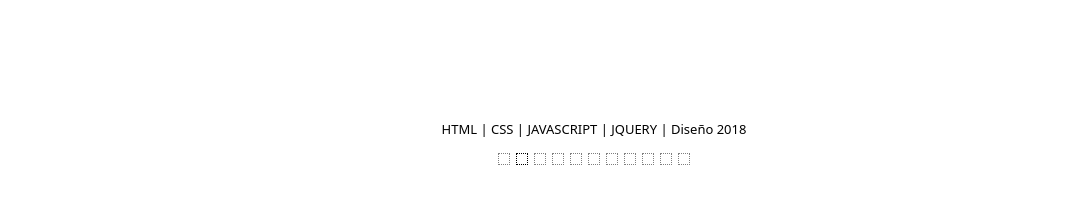
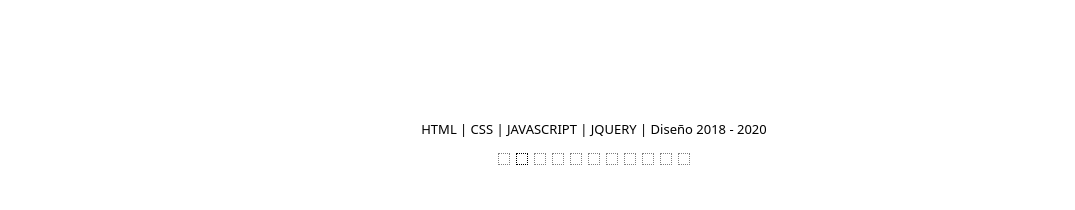
Before and after one commit to RavenAoiffe/AmeyalliYanezPortfolio, a React (Vite) app: page / in a window 1280 px wide. Shown: the part 1680-1890 px from the top of the page, without its empty margins (46-1121 px from the left). Built offline with nearby package versions, Linux system fonts and the light colour scheme.

Commit message:
Actualización información

```diff
--- a/src/components/Swipper.jsx
+++ b/src/components/Swipper.jsx
@@ -17,7 +17,7 @@ const Swipper = () => {
         "link":"https://cmm.cenart.gob.mx/edigitales/2019",
         "image":"/img/portafolio/escrituras1328.png",
         "description":"lorem impusummsds",
-        "tecno":"HTML | CSS | JAVASCRIPT | JQUERY | Diseño"
+        "tecno":"HTML | CSS | JAVASCRIPT | JQUERY | Diseño 2019"
       },
       {
         "project":"Fabrica de Producción Editorial",
@@ -25,7 +25,7 @@ const Swipper = () => {
         "link":"https://cmm.cenart.gob.mx/Fabrica_Editorial",
         "image":"/img/portafolio/fabrica1328.png",
         "description":"lorem impusummsds",
-        "tecno":"HTML | CSS | JAVASCRIPT | JQUERY | Diseño 2018"
+        "tecno":"HTML | CSS | JAVASCRIPT | JQUERY | Diseño 2018 - 2020"
       },
       {
         "project":"DiseñaLab",
```
